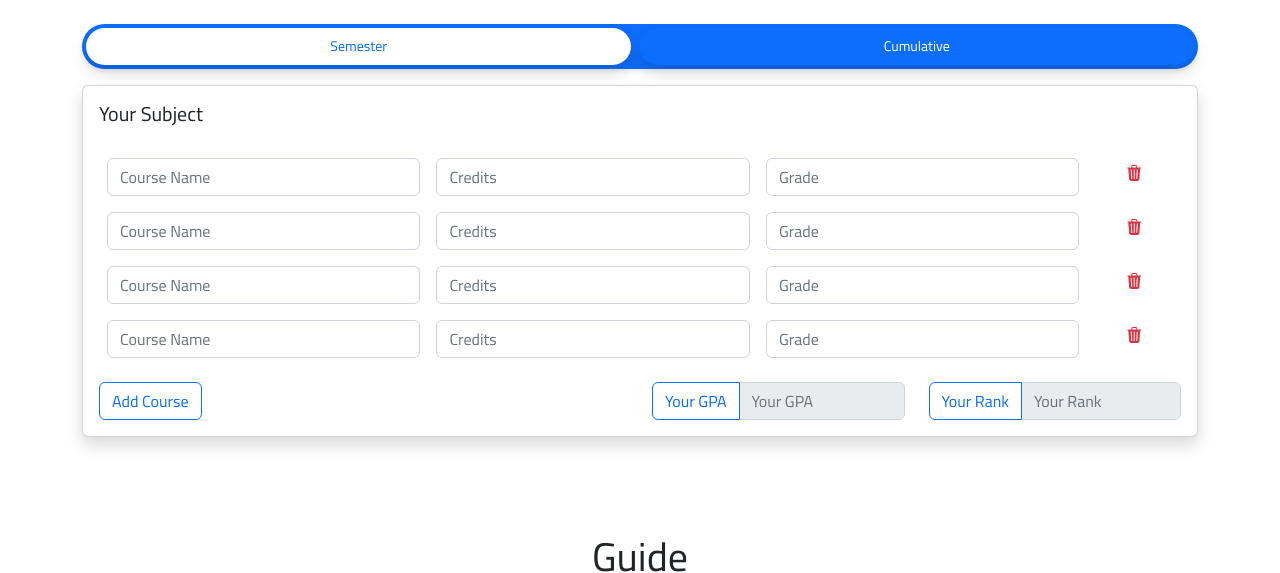
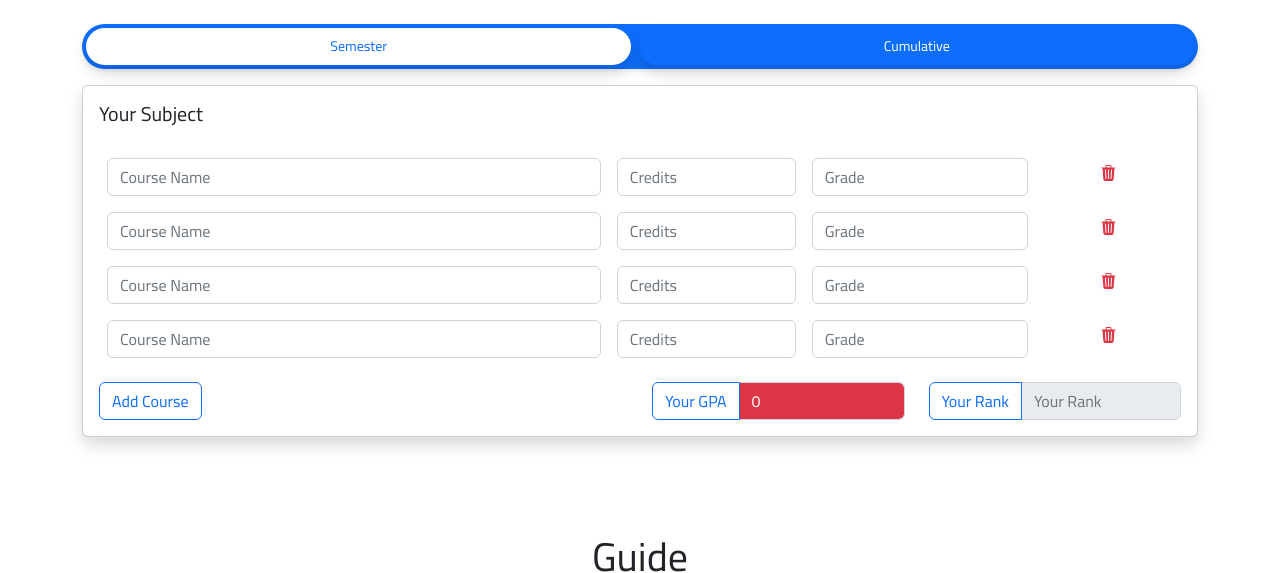
Before and after one commit to Gradution-Project-FSPSU/gpa-calc, a plain HTML site: page index.html in a window 1280 px wide. Both pictures are taken after a click on the button 1134 px from the left and 922 px from the top of the page. Shown: the part 749-1322 px from the top of the page. Drawn offline with nearby package versions, Linux system fonts and the light colour scheme.

Commit message:
main calculator

```diff
--- a/index.html
+++ b/index.html
@@ -112,47 +112,6 @@
                   </td>
                   <td><button onclick="remove(this)" class ="btn"><i class="bi bi-trash3-fill text-danger"></i></button></td>
                 </tr>
-                <tr id="table-tr">
-
-                  <td><input type="text" class="form-control" id="course-name" placeholder="Course Name"
-                      required></td>
-                  <td><input type="number" class="form-control" id="credits" placeholder="Credits"  required>
-                  </td>
-                  <td><input type="number" class="form-control" id="grade" placeholder="Grade" required>
-                  </td>
-                  <td><button  onclick="remove(this)" class="btn"><i class="bi bi-trash3-fill text-danger"></i></button></td>
-                </tr>
-                <tr id="table-tr">
-
-                  <td><input type="text" class="form-control" id="course-name" placeholder="Course Name"
-                      required></td>
-                  <td><input type="number" class="form-control" id="credits" placeholder="Credits"  required>
-                  </td>
-                  <td><input type="number" class="form-control" id="grade" placeholder="Grade" required>
-                  </td>
-                  <td><button  onclick="remove(this)" class="btn"><i class="bi bi-trash3-fill text-danger"></i></button></td>
-                </tr>
-                <tr id="table-tr">
-
-                  <td><input type="text" class="form-control" id="course-name" placeholder="Course Name"
-                      required></td>
-                  <td><input type="number" class="form-control" id="credits" placeholder="Credits"  required>
-                  </td>
-                  <td><input type="number" class="form-control" id="grade" placeholder="Grade" required>
-                  </td>
-                  <td><button  onclick="remove(this)" class="btn"><i class="bi bi-trash3-fill text-danger"></i></button></td>
-                </tr>
-
-                <tr id="table-tr">
-
-                  <td><input type="text" class="form-control" id="course-name" placeholder="Course Name"
-                      required></td>
-                  <td><input type="number" class="form-control" id="credits" placeholder="Credits"  required>
-                  </td>
-                  <td><input type="number" class="form-control" id="grade" placeholder="Grade" required>
-                  </td>
-                  <td><button  onclick="remove(this)" class="btn"><i class="bi bi-trash3-fill text-danger"></i></button></td>
-                </tr>
               </tbody>
             </table>
             <div class="row">
@@ -191,7 +150,7 @@
             <div class="row">
               <div class="input-group col">
                 <span class="btn btn-outline-primary ">Your GPA</span>
-                <input type="text" class="form-control " placeholder="Your GPA" disabled>
+                <input type="text" id="res" class="form-control " placeholder="Your GPA" disabled>
               </div>
               <div class="input-group col ">
                 <span class="btn btn-outline-primary">Your Rank</span>
@@ -312,6 +271,11 @@
     integrity="sha384-w76AqPfDkMBDXo30jS1Sgez6pr3x5MlQ1ZAGC+nuZB+EYdgRZgiwxhTBTkF7CXvN"
     crossorigin="anonymous"></script>
   <script src="/main.js"></script>
+  <script>
+    for (let i = 0 ; i < 4 ; i++){
+      add();
+    }
+  </script>
 </body>
 
 </html>
--- a/main.js
+++ b/main.js
@@ -1,13 +1,11 @@
 class sbj {
-  constructor(courseName, credits, grade, score, gp, rank) {
+  constructor(courseName, credits, grade) {
     (this.courseName = courseName),
       (this.credits = credits),
-      (this.grade = grade),
-      (this.score = score),
-      (this.gp = gp),
-      (this.rank = rank)
+      (this.grade = grade)
   }
   calcRank() {
+    if (this.score >= 0){
       if (this.score >= 3.5) {
         this.rank = "A";
       } else if (this.score < 3.5 && this.score >= 2.5) {
@@ -20,25 +18,63 @@ class sbj {
         this.rank = "F";
       }
     }
+  }
   calcSbjScore() {
-    let sbjScore = (this.grade / 10 - 5).toFixed(2);
-    this.score = sbjScore;
+
+    let sbjScore = 0;
+    if (this.grade >= 60){
+      sbjScore = parseFloat((this.grade / 10 - 5).toFixed(2));
+    }
+    this.score = parseFloat(sbjScore);
+
   }
   calcSbjGp() {
-    let sbjGPA = sbj.credit * sbj.score;
+    let sbjGPA = this.credits * this.score;
     this.gp = sbjGPA;
   }
   all(){
-    this.calcRank();
     this.calcSbjScore();
     this.calcSbjGp();
+    this.calcRank();
   }
 }
+
+function calcTotal(arr){
+let totalHrs = 0,TotalGP = 0,TotalGPA = 0;
+
+for (let i = 0 ; i < arr.length ; i++){
+  if (!isNaN(arr[i].credits) && !isNaN(arr[i].grade)){
+    totalHrs += arr[i].credits;
+    TotalGP += arr[i].gp;
+  }
+}
+TotalGPA = parseFloat((TotalGP / totalHrs).toFixed(2)) ;
+
+console.log(`totalGp is ${TotalGP} and totalhrs is ${totalHrs} gpa is ${TotalGPA} ` );
+let gpaRes = document.getElementById("gpa");
+if (TotalGPA){
+  gpaRes.value = TotalGPA;
+}else{
+  document.getElementById("gpa").value = 0;
+}
+if (gpaRes.value >= 1){
+  gpaRes.classList.remove("bg-warning");
+  gpaRes.classList.add("bg-success");
+  gpaRes.classList.add("text-white");
+
+}else {
+  gpaRes.classList.remove("bg-success");
+  gpaRes.classList.add("bg-danger");
+  gpaRes.classList.add("text-white");
+}
+}
+
 
 //add & remove row
 function remove(r) {
   var i = r.parentNode.parentNode.rowIndex;
   document.getElementById("se-gpa-table").deleteRow(i);
+  getData();
 }
 function addRow() {
   var table = document.getElementById("se-gpa-table");
@@ -50,13 +86,13 @@ function add() {
   var lastRow = table.rows[table.rows.length - 1];
   var CourseCell = lastRow.insertCell(-1);
   CourseCell.innerHTML =
-    '<input type="text" class="form-control" id="course-name" placeholder="Course Name"required>';
+    '<input type="text" class="form-control" id="course-name" placeholder="Course Name" required>';
   var CreditCell = lastRow.insertCell(-1);
   CreditCell.innerHTML =
-    '<input type="number" class="form-control" id="credits" placeholder="Credits"  required>';
+    '<input type="number" class="form-control" id="credits" placeholder="Credits" min="0" max="6" required>';
   var GradeCell = lastRow.insertCell(-1);
   GradeCell.innerHTML =
-    '<input type="number" class="form-control" id="grade" placeholder="Grade" required>';
+    '<input type="number" class="form-control" id="grade" min="0" max="100" placeholder="Grade" required>';
   var ButtonCell = lastRow.insertCell(-1);
   ButtonCell.innerHTML =
     '<button  onclick="remove(this)" class="btn"><i class="bi bi-trash3-fill text-danger"></i></button>';
@@ -70,15 +106,15 @@ function getData() {
     for (var j = 0, col; (col = row.cells[j]), j < 3; j++) {
       if (j == 0) {
         records[i].courseName = col.childNodes[0].value;
-      } else if (j == 1) {
-        records[i].credits = col.childNodes[0].value;
-      } else if (j == 2) {
-        records[i].grade = col.childNodes[0].value;
+      } else if (j == 1 && !isNaN(col.childNodes[0].value)) {
+        records[i].credits = parseFloat(col.childNodes[0].value) ;
+      } else if (j == 2 && !isNaN(col.childNodes[0].value)) {
+        records[i].grade = parseFloat(col.childNodes[0].value) ;
       }
       records[i].all();
     }
-    console.log(records);
 
   }
-
+  console.log(records);
+  calcTotal(records);
 }
```
Lines whose indentation alone changed are shown as unchanged.
